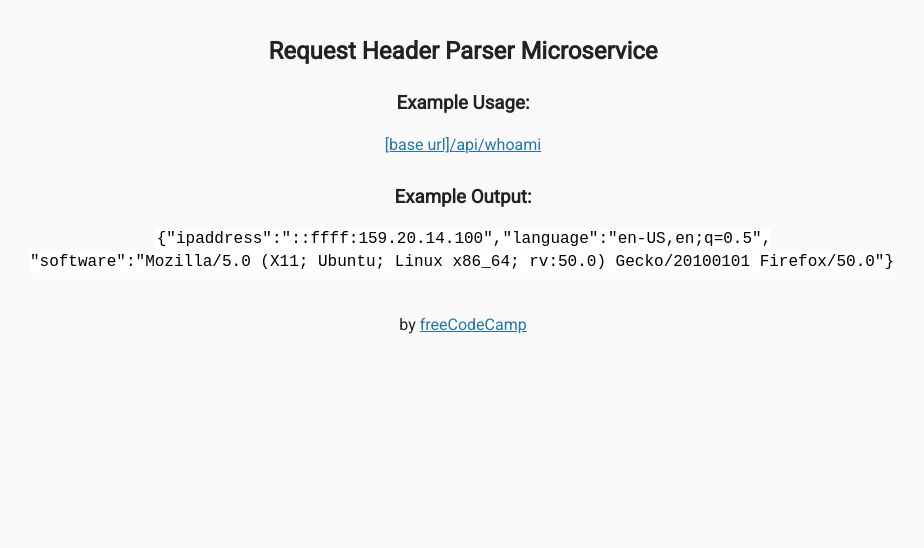
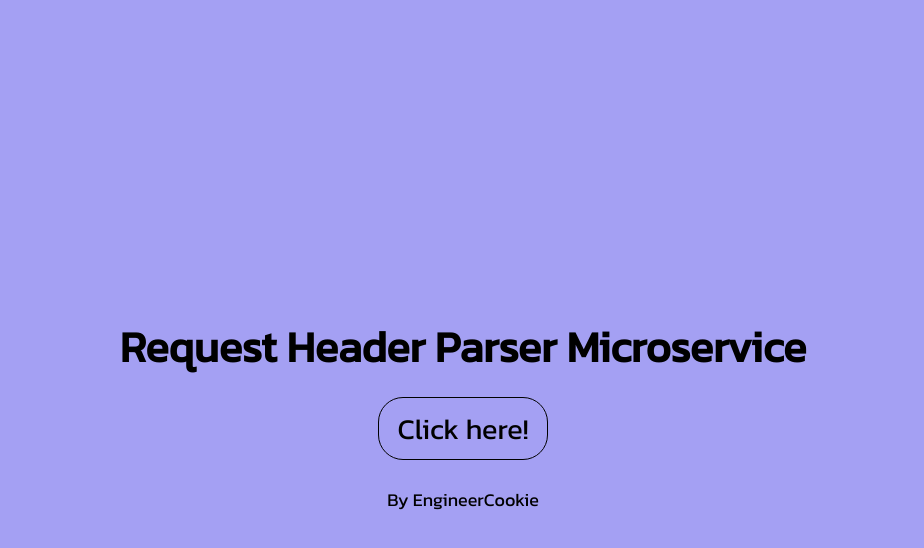
Before and after one commit to EngineerCookie/freecodecamp-request-header-parser-microservice, a website: page views/index.html in a window 1280 px wide. Shown: the whole page, without its empty margins (177-1101 px from the left). Drawn offline with Linux system fonts and the light colour scheme; files that its build step writes are made by us from their sources.

Commit message:
css styling

```diff
--- a/public/style.css
+++ b/public/style.css
@@ -1,32 +1,79 @@
-body {
-	font-family: 'Roboto', sans-serif;
-	font-size: 16px;
-	color: #222;
-	background-color: #FaFaFa;
-	text-align: center;
-	line-height: 1.4em;
+@import url('https://fonts.googleapis.com/css2?family=Kanit&display=swap');
+
+*,
+*::before,
+*::after {
+	box-sizing: border-box;
 }
 
-.container {
-	padding: 0;
-	margin-top: 40px;
+:root {
+	font-size: 18px;
+	/*#######
+	VARIABLES
+	#########*/
+	/*Color*/
+	/*color-main black*/
+	--color-main-h: 0;
+	--color-main-s: 0%;
+	--color-main-l: 0%;
+	/*color-bg lavenderish*/
+	--color-bg-h: 243;
+	--color-bg-s: 77%;
+	--color-bg-l: 79%;
+	/*FONT*/
+	--ff: 'Kanit', sans-serif;
+	--fs-l: 2.4rem;
+	--fs-m: 1.6rem;
+	--fs-s: 1rem;
 }
 
-h3 {
-  margin-top: 30px;
+body {
+	font-family: var(--ff);
+	color: hsl(var(--color-main-h), var(--color-main-s), var(--color-main-l));
+	background-color: hsl(var(--color-bg-h), var(--color-bg-s), var(--color-bg-l));
+	height: 100vh;
+	display: flex;
+	flex-direction: column;
+	justify-content: center;
+	align-items: center;
 }
 
-.footer {
-	margin-top: 40px;
+
+h1 {
+  font-size: var(--fs-l);
 }
 
-code {
-  font-family: monospace;
-  padding: 2px;
-  color: black;
-  background-color: #fff;
+.whoami {
+	text-align: center;
 }
 
-a {
-	color: #2574A9;
+.whoami > a{
+	font-size: var(--fs-m);
+	color: inherit;
+	text-decoration: none;
+	border: solid hsl(var(--color-main-h), var(--color-main-s), var(--color-main-l)) 1px;
+	padding: 0.5rem 1rem;
+	border-radius: 25px;
 }
+
+.whoami > a:hover {
+	--color-bg-l: 70%;
+	background-color: hsl(var(--color-bg-h), var(--color-bg-s), var(--color-bg-l));
+}
+
+.whoami > a:visited{
+	color: inherit;
+}
+
+.attribution {
+	font-size: var(--fs-s);
+}
+
+.attribution > a {
+	color: inherit;
+	text-decoration: none;
+}
+
+.attribution > a:visited {
+	color:  inherit;
+}
--- a/views/index.html
+++ b/views/index.html
@@ -10,24 +10,17 @@
    </head>
 
    <body>
-      <div class="container">
-        <h2>Request Header Parser Microservice</h2>
-
-        <h3>Example Usage:</h3>
-        <p>
-          <a href="api/whoami">[base url]/api/whoami</a>
+      <main class="container">
+        <h1>Request Header Parser Microservice</h1>
+        <p class="whoami">
+          <a href="api/whoami">Click here!</a>
         </p>
-
-        <h3>Example Output:</h3>
-        <p>
-          <code>{"ipaddress":"::ffff:159.20.14.100","language":"en-US,en;q=0.5",<br>"software":"Mozilla/5.0 (X11; Ubuntu; Linux x86_64; rv:50.0) Gecko/20100101 Firefox/50.0"}</code>
+      </main>
+      <footer>
+        <p class="attribution">
+          By <a href="https://github.com/EngineerCookie" target="_blank" rel="noopener noreferrer">EngineerCookie</a>
         </p>
-      </div>
-      <div class="footer">
-        <p>
-          by <a href="https://www.freecodecamp.org">freeCodeCamp</a>
-        </p>
-      </div>
+      </footer>
    </body>
 
 
```
Also changed, not shown: index.js (+0 -11 lines).
